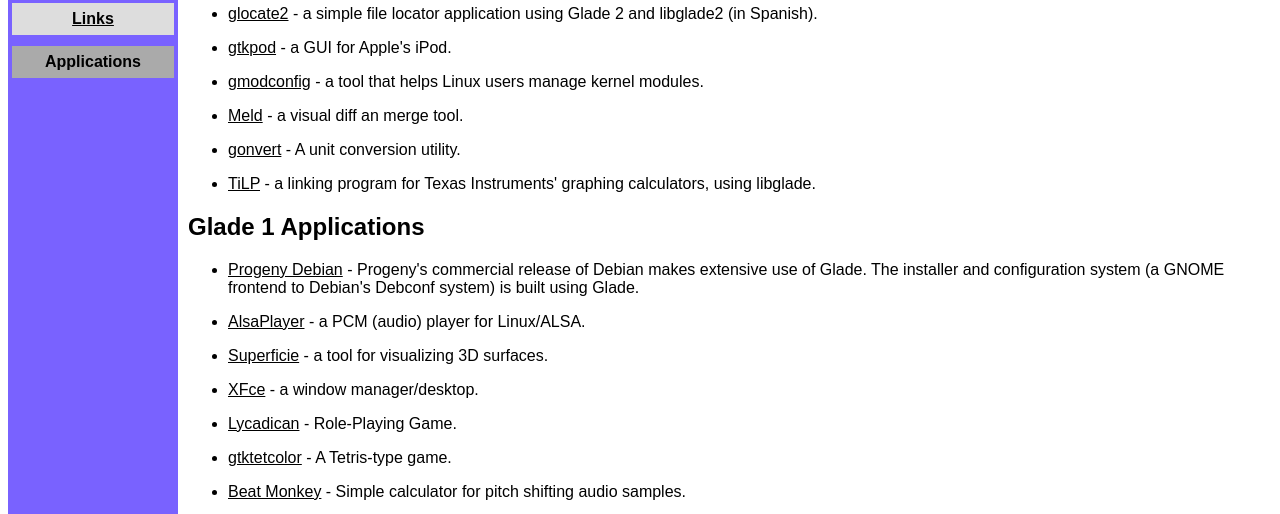
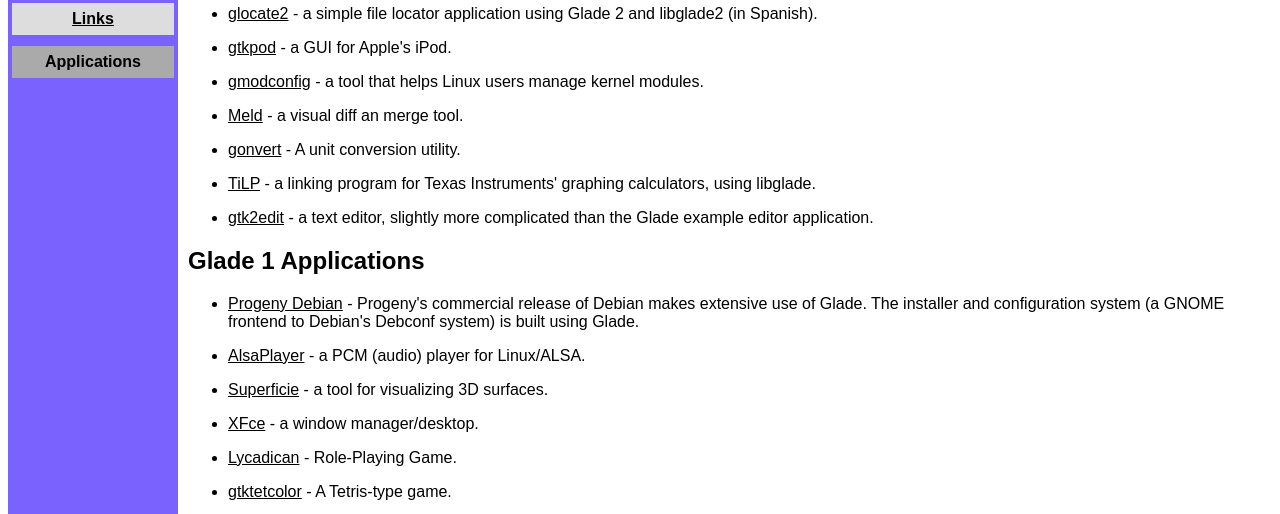
Before and after one commit to dalanicolai/glade-web, a plain HTML site: page apps.html in a window 1280 px wide. Shown: the part 266-780 px from the top of the page. Drawn offline with Linux system fonts and the light colour scheme.

Commit message:
added gtk2edit, fixed typo

```diff
--- a/apps.html
+++ b/apps.html
@@ -128,6 +128,12 @@ gonvert</a> - A unit conversion utility.
 a linking program for Texas Instruments' graphing calculators, using
 libglade.
 </ul>
+
+<ul>
+<li><a href="http://ex-code.com/gtk2edit/">gtk2edit</a> - a text editor,
+slightly more complicated than the Glade example editor application.
+</ul>
+
 
 
 <!-- COPY THESE LINES AND FILL IN TO ADD A NEW APP
```
Also changed, not shown: index.html (+2 -2 lines).
